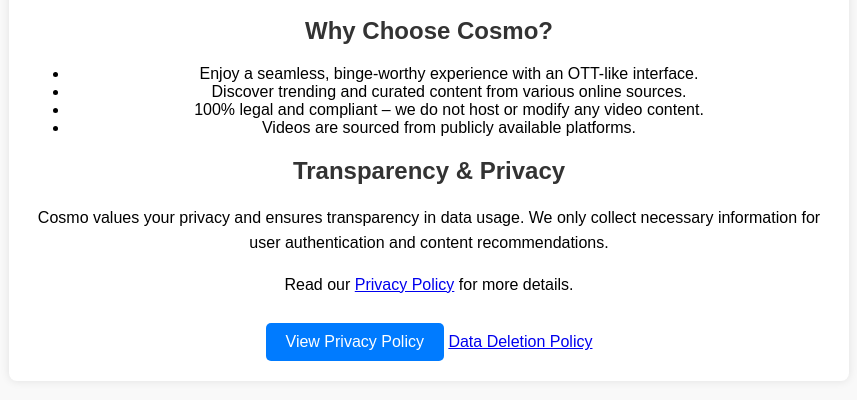
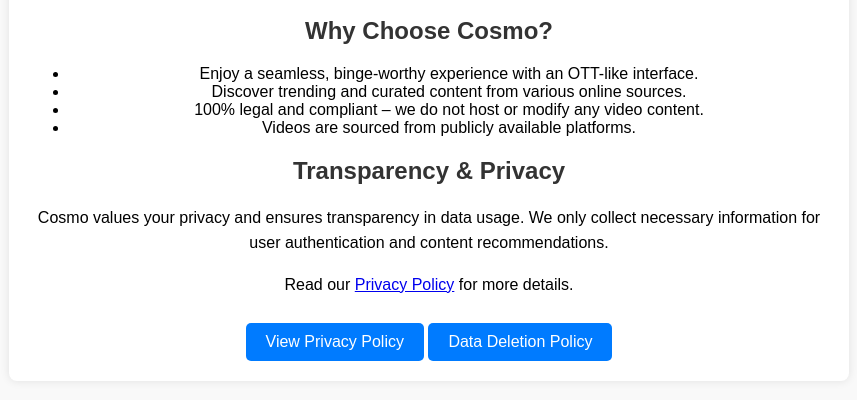
Before and after one commit to vikashnitk/cosmo, a plain HTML site: page index.html in a window 1280 px wide. Shown: the part 214-614 px from the top of the page, without its empty margins (51-908 px from the left). Drawn offline with Linux system fonts and the light colour scheme.

Commit message:
Update index.html

```diff
--- a/index.html
+++ b/index.html
@@ -57,7 +57,7 @@
         <p>Read our <a href="privacy-policy.html">Privacy Policy</a> for more details.</p>
 
         <a href="privacy-policy.html" class="btn">View Privacy Policy</a>
-        <a href="data-deletion.html">Data Deletion Policy</a>
+        <a href="data-deletion.html" class="btn">Data Deletion Policy</a>
     </div>
 </body>
 </html>
```
